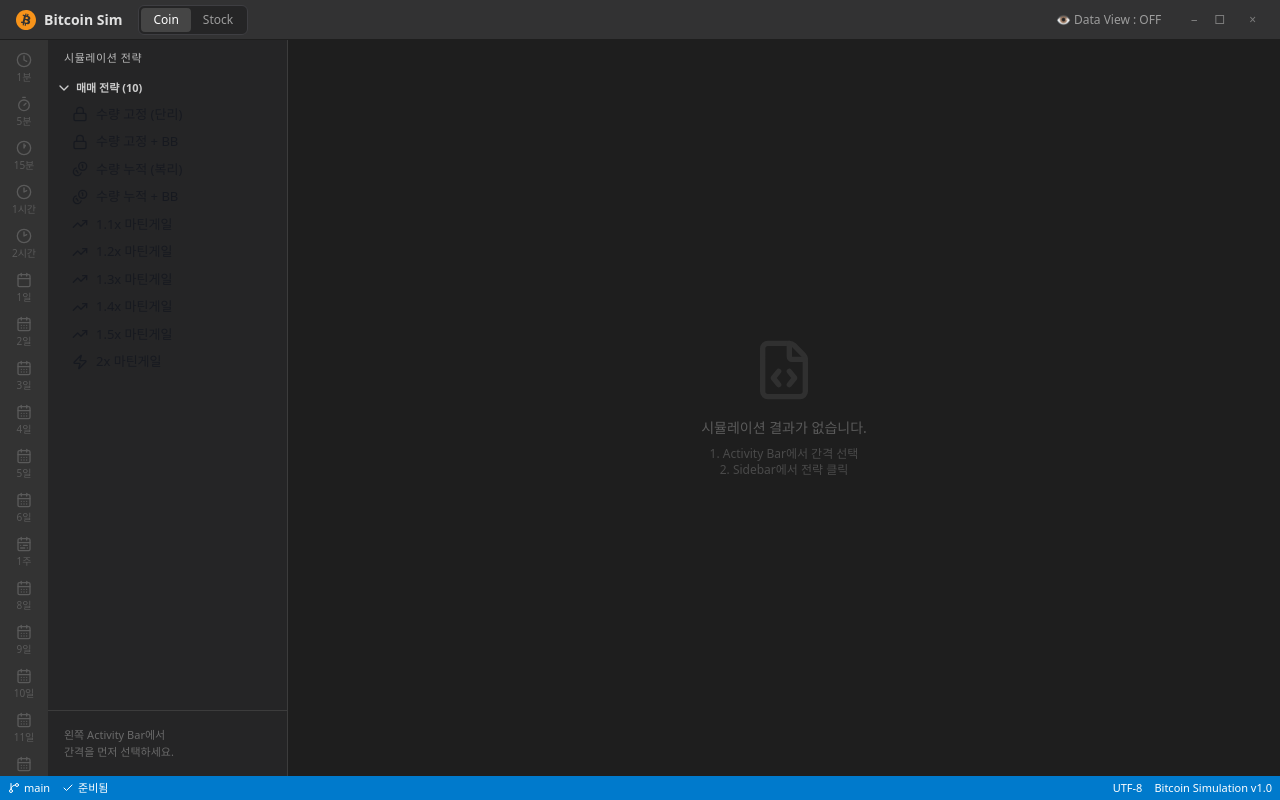
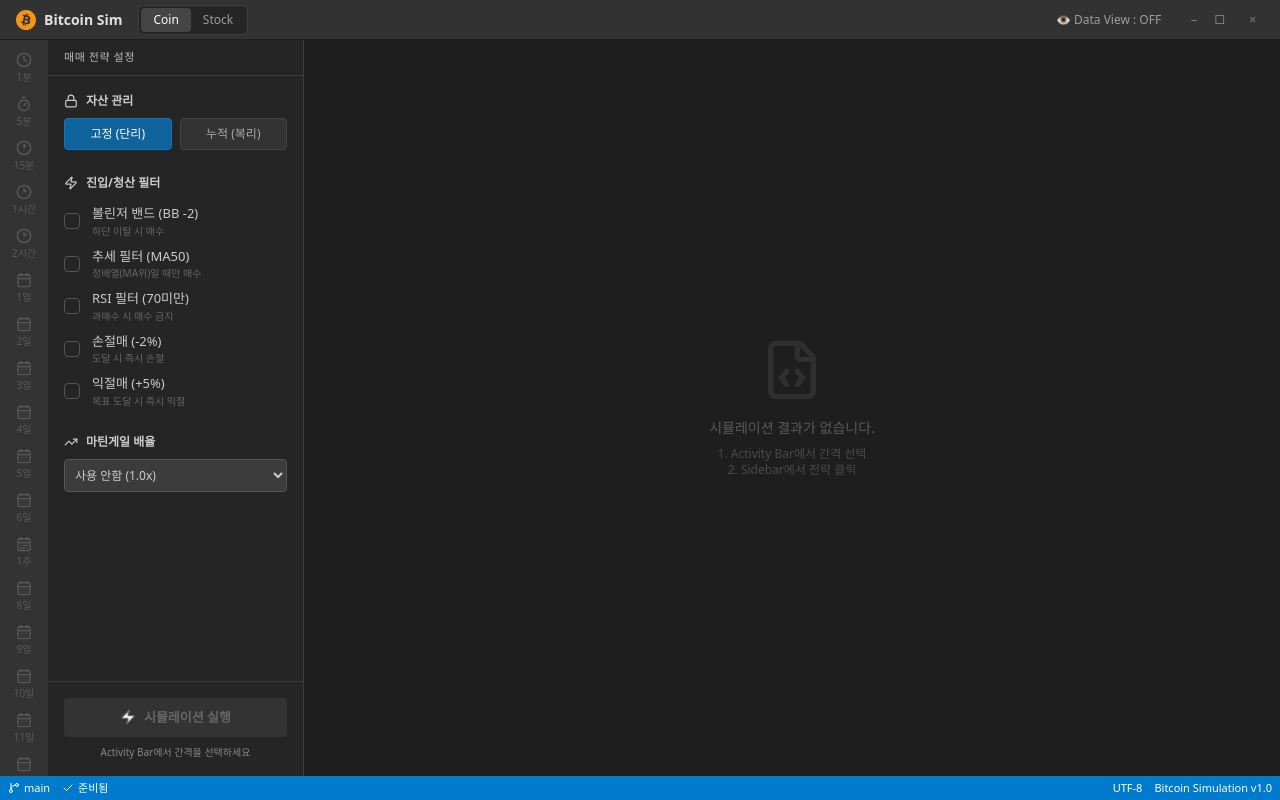
Before and after one commit to inpiniti/bitcoin-simulation, a React (Vite) app: page / in a window 1280 px wide. Built offline with nearby package versions, Linux system fonts and the light colour scheme.

Commit message:
시뮬레이션 결과 패널에 "적용된 전략" 배지를 추가하여 어떤 필터가 사용되었는지 한눈에 확인

```diff
--- a/src/components/layout/Sidebar.jsx
+++ b/src/components/layout/Sidebar.jsx
@@ -3,149 +3,136 @@
 import { ChevronDown, ChevronRight, Loader2, Lock, TrendingUp, Zap, Coins } from "lucide-react"
 import { useState } from "react"
 
-const STRATEGIES = [
-    { key: 'fixed', label: '수량 고정 (단리)', multiplier: null, icon: Lock },
-    { key: 'fixed_bb', label: '수량 고정 + BB', multiplier: null, icon: Lock },
-    { key: 'cumulative', label: '수량 누적 (복리)', multiplier: null, icon: Coins },
-    { key: 'cumulative_bb', label: '수량 누적 + BB', multiplier: null, icon: Coins },
-    { key: 'martingale_1.1', label: '1.1x 마틴게일', multiplier: 1.1, icon: TrendingUp },
-    { key: 'martingale_1.2', label: '1.2x 마틴게일', multiplier: 1.2, icon: TrendingUp },
-    { key: 'martingale_1.3', label: '1.3x 마틴게일', multiplier: 1.3, icon: TrendingUp },
-    { key: 'martingale_1.4', label: '1.4x 마틴게일', multiplier: 1.4, icon: TrendingUp },
-    { key: 'martingale_1.5', label: '1.5x 마틴게일', multiplier: 1.5, icon: TrendingUp },
-    { key: 'martingale_2', label: '2x 마틴게일', multiplier: 2, icon: Zap },
-]
-
 export function Sidebar() {
-    const [isExpanded, setIsExpanded] = useState(true)
     const {
-        mode,
-        ticker,
         activeInterval,
-        hist,
-        simul,
-        loadingSimul,
-        runFixedSimulation,
-        runFixedBBSimulation,
-        runCumulativeSimulation,
-        runCumulativeBBSimulation,
-        runMartingaleSimulation,
-        setSelectedResult,
-        setActiveStrategy,
-        analysisMode,
-        runMarketAnalysis
+        strategyOptions,
+        updateStrategyOptions,
+        runSimulation,
+        isDisabled = !activeInterval
     } = useStore()
 
-    const isDisabled = !activeInterval || hist[activeInterval]?.length === 0
-
-    const getSimulKey = (strategy) => {
-        if (strategy.key === 'fixed_bb') return `${mode}_${ticker}_${activeInterval}_fixed_bb`
-        if (strategy.key === 'cumulative') return `${mode}_${ticker}_${activeInterval}_cumulative`
-        if (strategy.key === 'cumulative_bb') return `${mode}_${ticker}_${activeInterval}_cumulative_bb`
-
-        const suffix = strategy.multiplier
-            ? `martingale_${strategy.multiplier}`
-            : `fixed`
-        return `${mode}_${ticker}_${activeInterval}_${suffix}`
-    }
-
-    const handleClick = async (strategy) => {
-        // 전역 전략 설정 업데이트
-        setActiveStrategy(strategy.key);
-
-        // 분석 모드라면 재분석 트리거 (현재 전략 기반)
-        if (analysisMode && mode === 'stock') {
-            runMarketAnalysis();
-            // 분석 모드에서는 개별 시뮬레이션 결과로 이동하지 않고 분석 패널 유지
-            return;
-        }
-
-        if (isDisabled) return
-
-        const simulKey = getSimulKey(strategy)
-        const hasResult = simul[simulKey]
-
-        if (hasResult) {
-            setSelectedResult({ key: simulKey, ...simul[simulKey] })
-        } else {
-            if (strategy.key === 'fixed_bb') {
-                await runFixedBBSimulation(activeInterval)
-            } else if (strategy.key === 'cumulative') {
-                await runCumulativeSimulation(activeInterval)
-            } else if (strategy.key === 'cumulative_bb') {
-                await runCumulativeBBSimulation(activeInterval)
-            } else if (strategy.multiplier) {
-                await runMartingaleSimulation(activeInterval, strategy.multiplier)
-            } else {
-                await runFixedSimulation(activeInterval)
-            }
-            // Store might have updated, need to read fresh state or rely on key consistency
-            const result = useStore.getState().simul[simulKey]
-            if (result) {
-                setSelectedResult({ key: simulKey, ...result })
-            }
-        }
+    const handleOptionChange = (key, value) => {
+        updateStrategyOptions({ [key]: value })
     }
 
     return (
-        <div className="w-60 bg-[#252526] border-r border-[#3c3c3c] flex flex-col">
+        <div className="w-64 bg-[#252526] border-r border-[#3c3c3c] flex flex-col overflow-hidden">
             {/* Header */}
-            <div className="h-9 flex items-center px-4 text-[11px] text-[#bbbbbb] uppercase tracking-wider">
-                시뮬레이션 전략
+            <div className="h-9 flex items-center px-4 text-[11px] text-[#bbbbbb] uppercase tracking-wider border-b border-[#3c3c3c]">
+                매매 전략 설정
             </div>
 
-            {/* Explorer Section */}
-            <div className="flex-1 overflow-auto">
+            <div className="flex-1 overflow-auto p-4 space-y-6">
+                {/* 1. 수량 & 자산관리 */}
+                <section className="space-y-2">
+                    <h3 className="text-[12px] font-bold text-[#cccccc] flex items-center gap-2">
+                        <Lock className="w-3.5 h-3.5" /> 자산 관리
+                    </h3>
+                    <div className="grid grid-cols-2 gap-2">
+                        <button
+                            onClick={() => handleOptionChange('moneyManagement', 'fixed')}
+                            className={cn(
+                                "py-1.5 text-[12px] rounded border transition-colors",
+                                strategyOptions.moneyManagement === 'fixed'
+                                    ? "bg-[#0e639c] border-[#1177bb] text-white"
+                                    : "bg-[#333333] border-[#444444] text-[#aaaaaa] hover:bg-[#3c3c3c]"
+                            )}
+                        >
+                            고정 (단리)
+                        </button>
+                        <button
+                            onClick={() => handleOptionChange('moneyManagement', 'cumulative')}
+                            className={cn(
+                                "py-1.5 text-[12px] rounded border transition-colors",
+                                strategyOptions.moneyManagement === 'cumulative'
+                                    ? "bg-[#0e639c] border-[#1177bb] text-white"
+                                    : "bg-[#333333] border-[#444444] text-[#aaaaaa] hover:bg-[#3c3c3c]"
+                            )}
+                        >
+                            누적 (복리)
+                        </button>
+                    </div>
+                </section>
+
+                {/* 2. 필터 설정 */}
+                <section className="space-y-3">
+                    <h3 className="text-[12px] font-bold text-[#cccccc] flex items-center gap-2">
+                        <Zap className="w-3.5 h-3.5" /> 진입/청산 필터
+                    </h3>
+                    <div className="space-y-2">
+                        {[
+                            { id: 'useBB', label: '볼린저 밴드 (BB -2)', desc: '하단 이탈 시 매수' },
+                            { id: 'useTrend', label: '추세 필터 (MA50)', desc: '정배열(MA위)일 때만 매수' },
+                            { id: 'useRSI', label: 'RSI 필터 (70미만)', desc: '과매수 시 매수 금지' },
+                            { id: 'useStopLoss', label: '손절매 (-2%)', desc: '도달 시 즉시 손절' },
+                            { id: 'useTakeProfit', label: '익절매 (+5%)', desc: '목표 도달 시 즉시 익절' },
+                        ].map(item => (
+                            <label key={item.id} className="flex items-center gap-3 group cursor-pointer">
+                                <div className="relative flex items-center">
+                                    <input
+                                        type="checkbox"
+                                        checked={strategyOptions[item.id]}
+                                        onChange={(e) => handleOptionChange(item.id, e.target.checked)}
+                                        className="sr-only"
+                                    />
+                                    <div className={cn(
+                                        "w-4 h-4 rounded border transition-colors flex items-center justify-center",
+                                        strategyOptions[item.id] ? "bg-[#007acc] border-[#007acc]" : "border-[#555555] group-hover:border-[#777777]"
+                                    )}>
+                                        {strategyOptions[item.id] && <div className="w-2 h-2 bg-white rounded-sm" />}
+                                    </div>
+                                </div>
+                                <div className="flex flex-col">
+                                    <span className="text-[13px] text-[#cccccc]">{item.label}</span>
+                                    <span className="text-[10px] text-[#666666]">{item.desc}</span>
+                                </div>
+                            </label>
+                        ))}
+                    </div>
+                </section>
+
+                {/* 3. 마틴게일 */}
+                <section className="space-y-2">
+                    <h3 className="text-[12px] font-bold text-[#cccccc] flex items-center gap-2">
+                        <TrendingUp className="w-3.5 h-3.5" /> 마틴게일 배율
+                    </h3>
+                    <select
+                        value={strategyOptions.martingaleMultiplier}
+                        onChange={(e) => handleOptionChange('martingaleMultiplier', parseFloat(e.target.value))}
+                        className="w-full bg-[#3c3c3c] border border-[#555555] text-[12px] text-[#cccccc] p-1.5 rounded focus:outline-none focus:border-[#007acc]"
+                    >
+                        <option value={1.0}>사용 안함 (1.0x)</option>
+                        <option value={1.1}>1.1배 증가</option>
+                        <option value={1.2}>1.2배 증가</option>
+                        <option value={1.3}>1.3배 증가</option>
+                        <option value={1.5}>1.5배 증가</option>
+                        <option value={2.0}>2.0배 증가 (Classic)</option>
+                    </select>
+                </section>
+            </div>
+
+            {/* Run Button Container */}
+            <div className="p-4 border-t border-[#3c3c3c] flex flex-col gap-2 bg-[#252526]">
                 <button
-                    onClick={() => setIsExpanded(!isExpanded)}
-                    className="w-full flex items-center gap-1 px-2 py-1 text-[11px] text-[#cccccc] font-semibold hover:bg-[#2a2a2a]"
+                    disabled={!activeInterval}
+                    onClick={() => runSimulation()}
+                    className={cn(
+                        "w-full py-2.5 text-[13px] font-bold rounded flex items-center justify-center gap-2 transition-all",
+                        activeInterval
+                            ? "bg-[#0e639c] text-white hover:bg-[#1177bb] shadow-lg active:scale-95"
+                            : "bg-[#333333] text-[#666666] cursor-not-allowed"
+                    )}
                 >
-                    {isExpanded ? <ChevronDown className="w-4 h-4" /> : <ChevronRight className="w-4 h-4" />}
-                    매매 전략 ({STRATEGIES.length})
+                    <Zap className="w-4 h-4 fill-white" />
+                    시뮬레이션 실행
                 </button>
-
-                {isExpanded && (
-                    <div className="pl-4">
-                        {STRATEGIES.map((strategy) => {
-                            const simulKey = activeInterval ? getSimulKey(strategy) : null
-                            const hasResult = simulKey ? simul[simulKey] : false
-                            const isLoading = simulKey ? loadingSimul[simulKey] : false
-                            const Icon = strategy.icon
-
-                            return (
-                                <button
-                                    key={strategy.key}
-                                    onClick={() => handleClick(strategy)}
-                                    disabled={isDisabled || isLoading}
-                                    className={cn(
-                                        "w-full flex items-center gap-2 px-2 py-1 text-[13px] text-left transition-colors",
-                                        isDisabled && "opacity-40 cursor-not-allowed",
-                                        hasResult && "text-[#4ec9b0]",
-                                        !hasResult && !isDisabled && "text-[#cccccc] hover:bg-[#2a2a2a]",
-                                        isLoading && "text-[#f7931a]"
-                                    )}
-                                >
-                                    {isLoading
-                                        ? <Loader2 className="w-4 h-4 animate-spin" />
-                                        : <Icon className="w-4 h-4" />
-                                    }
-                                    {strategy.label}
-                                    {hasResult && (
-                                        <span className="ml-auto text-[10px] text-[#6a9955]">✓</span>
-                                    )}
-                                </button>
-                            )
-                        })}
-                    </div>
+                {!activeInterval && (
+                    <p className="text-[10px] text-[#888888] text-center">
+                        Activity Bar에서 간격을 선택하세요
+                    </p>
                 )}
             </div>
-
-            {/* Info */}
-            {isDisabled && (
-                <div className="p-4 text-[11px] text-[#6a6a6a] border-t border-[#3c3c3c]">
-                    왼쪽 Activity Bar에서<br />간격을 먼저 선택하세요.
-                </div>
-            )}
         </div>
     )
 }
--- a/src/store/useStore.js
+++ b/src/store/useStore.js
@@ -72,12 +72,31 @@
                 // Global Error State (for AlertDialog)
                 globalError: null,
 
+                // Strategy Options
+                strategyOptions: {
+                    moneyManagement: 'fixed', // 'fixed' | 'cumulative'
+                    isCompound: false,        // 단리/복리 (cumulative일 때 의미있음)
+                    useBB: false,
+                    useTrend: false,
+                    useRSI: false,
+                    useStopLoss: false,
+                    stopLossPcnt: -2.0,
+                    useTakeProfit: false,
+                    takeProfitPcnt: 5.0,
+                    martingaleMultiplier: 1.0, // 1.0 = No Martingale
+                    baseQuantity: 100000,
+                },
+
                 // Actions
                 setFetchProgress: (current, total) => set({ fetchProgress: { current, total } }),
 
                 toggleDataViewMode: () => set((state) => ({ dataViewMode: !state.dataViewMode })),
 
                 setGlobalError: (error) => set({ globalError: error }),
+
+                updateStrategyOptions: (options) => set(state => ({
+                    strategyOptions: { ...state.strategyOptions, ...options }
+                })),
 
                 // Market Analysis State & Actions
                 analysisMode: false,
@@ -298,7 +317,8 @@
                             set({ fetchProgress: { current, total } });
                         });
 
-                        const dataWithSlope = addSlopeData(rawData);
+                        const { addDerivedData } = await import('@/lib/dataProcessor');
+                        const dataWithSlope = addDerivedData(rawData);
 
                         set((s) => ({
                             hist: { ...s.hist, '1m': dataWithSlope },
@@ -332,7 +352,8 @@
                             console.warn(`[Warning] Fetched data count is too low (${rawData.length}).`);
                         }
 
-                        const dataWithSlope = addSlopeData(rawData);
+                        const { addDerivedData } = await import('@/lib/dataProcessor');
+                        const dataWithSlope = addDerivedData(rawData);
 
                         set((s) => ({
                             hist: { ...s.hist, '1d': dataWithSlope },
@@ -434,7 +455,8 @@
                             aggregated = aggregateToInterval(baseData, INTERVALS[interval]);
                         }
 
-                        const dataWithSlope = addSlopeData(aggregated);
+                        const { addDerivedData } = await import('@/lib/dataProcessor');
+                        const dataWithSlope = addDerivedData(aggregated);
 
                         set((s) => ({
                             hist: { ...s.hist, [interval]: dataWithSlope },
@@ -448,154 +470,55 @@
                 },
 
                 /**
-                 * 시뮬레이션 실행 (수량 고정)
+                 * 통합 시뮬레이션 실행 (새로운 UI용)
                  */
-                runFixedSimulation: async (interval) => {
+                runSimulation: async () => {
                     const state = get();
-                    const key = `${state.mode}_${state.ticker}_${interval}_fixed`;
-
-                    if (state.simul[key]) return; // 이미 실행됨
-
-                    set((s) => ({ loadingSimul: { ...s.loadingSimul, [key]: true } }));
-
-                    await new Promise(resolve => setTimeout(resolve, 100));
-
-                    const data = state.hist[interval];
-                    if (!data || data.length === 0) {
-                        get().setGlobalError({
-                            title: '시뮬레이션 실패',
-                            description: `No data for interval ${interval}. Mode: ${state.mode}, Ticker: ${state.ticker}`
-                        });
-                        set((s) => ({ loadingSimul: { ...s.loadingSimul, [key]: false } }));
+                    const interval = state.activeInterval;
+                    if (!interval) {
+                        get().setGlobalError('간격을 먼저 선택해주세요.');
                         return;
                     }
 
-                    // 기본 전략: Standard
-                    const trades = generateTrades(data, 'standard');
-
-                    if (trades.length === 0) {
-                        // ... (Error handling omitted for brevity, logic remains same)
-                    }
-
-                    // Stock 수수료 등은 Config가 필요하지만, 현재 하드코딩된 값 사용. (추후 개선 포인트)
-                    const result = calculateFixedQuantityResult(trades);
-
-                    set((s) => ({
-                        simul: { ...s.simul, [key]: result },
-                        loadingSimul: { ...s.loadingSimul, [key]: false },
-                    }));
-                },
-
-                /**
-                 * 시뮬레이션 실행 (수량 고정 + BB)
-                 */
-                runFixedBBSimulation: async (interval) => {
-                    const state = get();
-                    const key = `${state.mode}_${state.ticker}_${interval}_fixed_bb`;
-
-                    if (state.simul[key]) return; // 이미 실행됨
-
-                    set((s) => ({ loadingSimul: { ...s.loadingSimul, [key]: true } }));
-
-                    await new Promise(resolve => setTimeout(resolve, 100));
-
+                    const options = state.strategyOptions;
                     const data = state.hist[interval];
                     if (!data || data.length === 0) {
-                        set((s) => ({ loadingSimul: { ...s.loadingSimul, [key]: false } }));
+                        get().setGlobalError('데이터가 없습니다.');
                         return;
                     }
 
-                    // 새로운 전략: Fixed Qty + BB
-                    const trades = generateTrades(data, 'fixedQtyBB');
+                    // 1. 매매 기록 생성 (필터 적용)
+                    const { generateIntegratedTrades, calculateFixedQuantityResult, calculateCumulativeResult, calculateMartingaleResult } = await import('@/lib/dataProcessor');
+                    const trades = generateIntegratedTrades(data, options);
 
-                    const result = calculateFixedQuantityResult(trades);
-
-                    set((s) => ({
-                        simul: { ...s.simul, [key]: result },
-                        loadingSimul: { ...s.loadingSimul, [key]: false },
-                    }));
-                },
-
-                /**
-                 * 시뮬레이션 실행 (수량 누적)
-                 */
-                runCumulativeSimulation: async (interval) => {
-                    const state = get();
-                    const key = `${state.mode}_${state.ticker}_${interval}_cumulative`;
-
-                    if (state.simul[key]) return;
-
-                    set((s) => ({ loadingSimul: { ...s.loadingSimul, [key]: true } }));
-
-                    await new Promise(resolve => setTimeout(resolve, 100));
-
-                    const data = state.hist[interval];
-                    if (!data || data.length === 0) {
-                        set((s) => ({ loadingSimul: { ...s.loadingSimul, [key]: false } }));
+                    if (trades.length === 0) {
+                        get().setGlobalError('해당 조건으로 발생한 매매 내역이 없습니다.');
                         return;
                     }
 
-                    // 전략: Standard
-                    const trades = generateTrades(data, 'standard');
-                    // 결과 계산: Cumulative (복리)
-                    const result = calculateCumulativeResult(trades);
-
-                    set((s) => ({
-                        simul: { ...s.simul, [key]: result },
-                        loadingSimul: { ...s.loadingSimul, [key]: false },
-                    }));
-                },
-
-                /**
-                 * 시뮬레이션 실행 (수량 누적 + BB)
-                 */
-                runCumulativeBBSimulation: async (interval) => {
-                    const state = get();
-                    const key = `${state.mode}_${state.ticker}_${interval}_cumulative_bb`;
-
-                    if (state.simul[key]) return;
-
-                    set((s) => ({ loadingSimul: { ...s.loadingSimul, [key]: true } }));
-
-                    await new Promise(resolve => setTimeout(resolve, 100));
-
-                    const data = state.hist[interval];
-                    if (!data || data.length === 0) {
-                        set((s) => ({ loadingSimul: { ...s.loadingSimul, [key]: false } }));
-                        return;
+                    // 2. 결과 계산 (자산 관리 방식 적용)
+                    let result;
+                    if (options.martingaleMultiplier > 1.0) {
+                        // 마틴게일
+                        result = calculateMartingaleResult(trades, options.baseQuantity, options.martingaleMultiplier);
+                    } else if (options.moneyManagement === 'cumulative') {
+                        // 누적 (복리)
+                        result = calculateCumulativeResult(trades, options.baseQuantity);
+                    } else {
+                        // 고정 (단리)
+                        result = calculateFixedQuantityResult(trades, options.baseQuantity);
                     }
 
-                    // 전략: Fixed Qty + BB (로직 동일하므로 BB 조건 사용)
-                    const trades = generateTrades(data, 'fixedQtyBB');
-                    // 결과 계산: Cumulative (복리)
-                    const result = calculateCumulativeResult(trades);
+                    // 3. 결과 저장 (Key 생성: strategy 기반)
+                    const key = `custom_${Date.now()}`; // 고유 키 사용하되 UI에서는 최신 결과 표시
+                    const resultWithMeta = {
+                        ...result,
+                        options: { ...options } // 당시 옵션 복사본 저장
+                    };
 
-                    set((s) => ({
-                        simul: { ...s.simul, [key]: result },
-                        loadingSimul: { ...s.loadingSimul, [key]: false },
-                    }));
-                },
-
-                /**
-                 * 마틴게일 시뮬레이션 실행
-                 */
-                runMartingaleSimulation: async (interval, multiplier) => {
-                    const state = get();
-                    const key = `${state.mode}_${state.ticker}_${interval}_martingale_${multiplier}`;
-
-                    if (state.simul[key]) return;
-
-                    set((s) => ({ loadingSimul: { ...s.loadingSimul, [key]: true } }));
-
-                    await new Promise(resolve => setTimeout(resolve, 100));
-
-                    const data = state.hist[interval];
-                    const trades = generateTrades(data);
-                    const result = calculateMartingaleResult(trades, 100000, multiplier);
-
-                    set((s) => ({
-                        simul: { ...s.simul, [key]: result },
-                        loadingSimul: { ...s.loadingSimul, [key]: false },
+                    set(s => ({
+                        simul: { ...s.simul, [key]: resultWithMeta },
+                        selectedResult: { key, ...resultWithMeta }
                     }));
                 },
 
```
Also changed, not shown: src/components/layout/EditorArea.jsx (+26 -0 lines), src/lib/dataProcessor.js, 1 other file (tests, documents, lock files or other folders).
